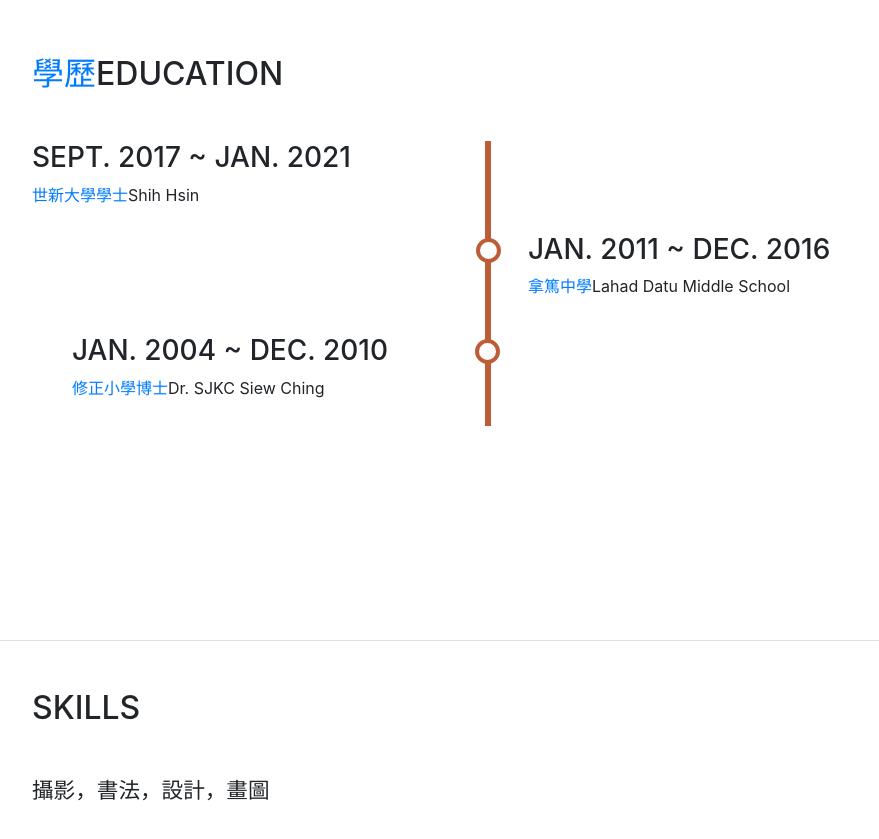
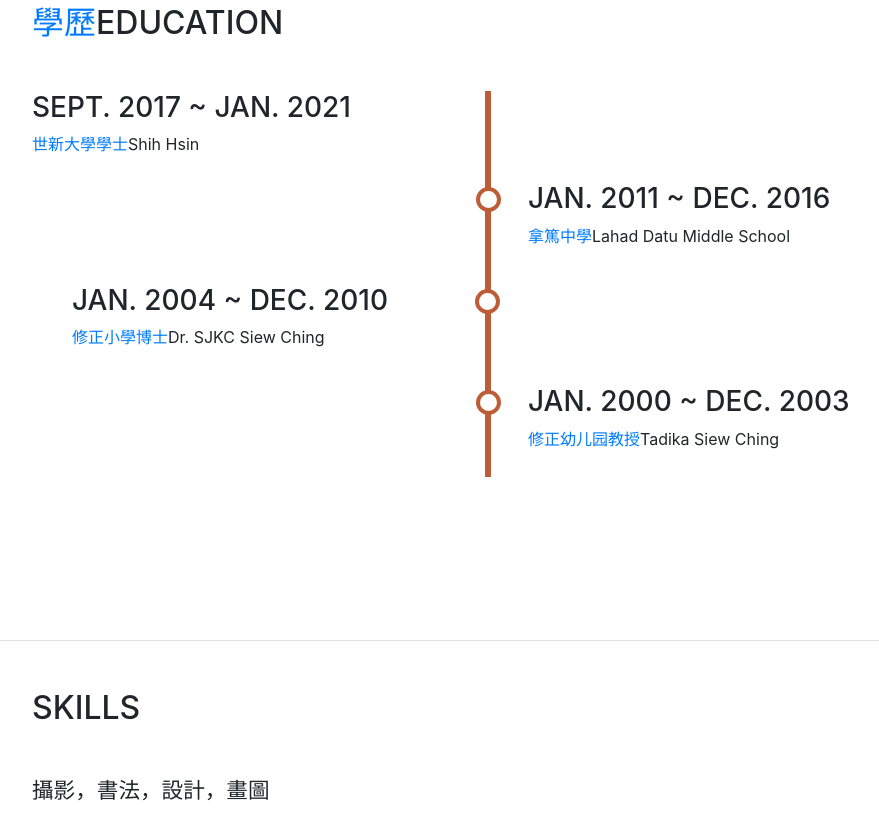
Before and after one commit to kahseng123kahseng/kahseng123kahseng.github.io, a website with bundled scripts: page index.html in a window 1280 px wide. Shown: the part 1759-2598 px from the top of the page, without its empty margins (288-1167 px from the left). Built offline with nearby package versions, Linux system fonts and the light colour scheme; a web font is replaced by a local one.

Commit message:
Add files via upload

```diff
--- a/index.html
+++ b/index.html
@@ -172,6 +172,12 @@
 	                <p><span class="text-primary">修正小學博士</span>Dr. SJKC Siew Ching</p>
 	            </div>
 	          </div>
+			  	<div class="timeline-block timeline-right">
+	              <div class="timeline-content">
+				    <h3>Jan. 2000 ~ Dec. 2003</h3>
+                    <p><span class="text-primary">修正幼儿园教授</span>Tadika Siew Ching</p>
+	              </div>
+				</div>
             </div>
           </section>
 
@@ -349,14 +355,14 @@
 	        </div>
 	      </section>
 
-	    <section class="resume-section p-3 p-lg-5 d-flex flex-column" id="dream">
+	     <section class="resume-section p-3 p-lg-5 d-flex flex-column" id="dream">
 	          <div class="my-auto">
 	            <h2 class="mb-5"><span class="text-primary">夢想</span>Dream</h2>
 				<p>我的夢想是成為一個大老闆，賺很多錢出國旅遊。</p>
 				<p>My dream is become a rich people. earn more money and to teaveling everywhere.</p>
 
 			  </div>
-	    </section>
+	     </section>
 	    <!-- Bootstrap core JavaScript -->
 	    <script src="vendor/jquery/jquery.min.js"></script>
 	    <script src="vendor/bootstrap/js/bootstrap.bundle.min.js"></script>
```
